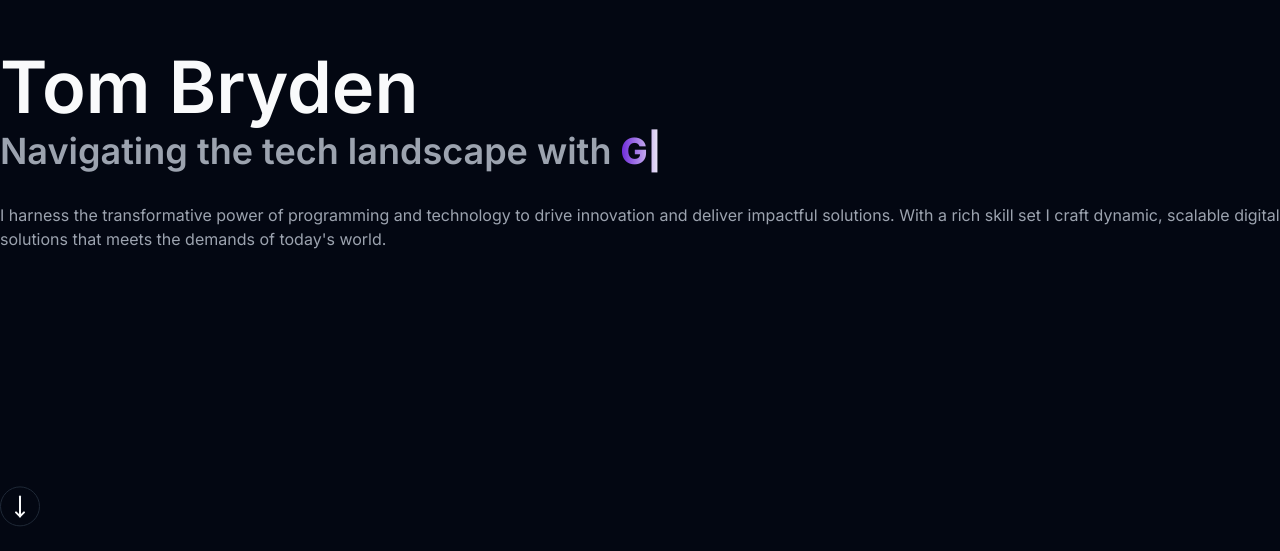
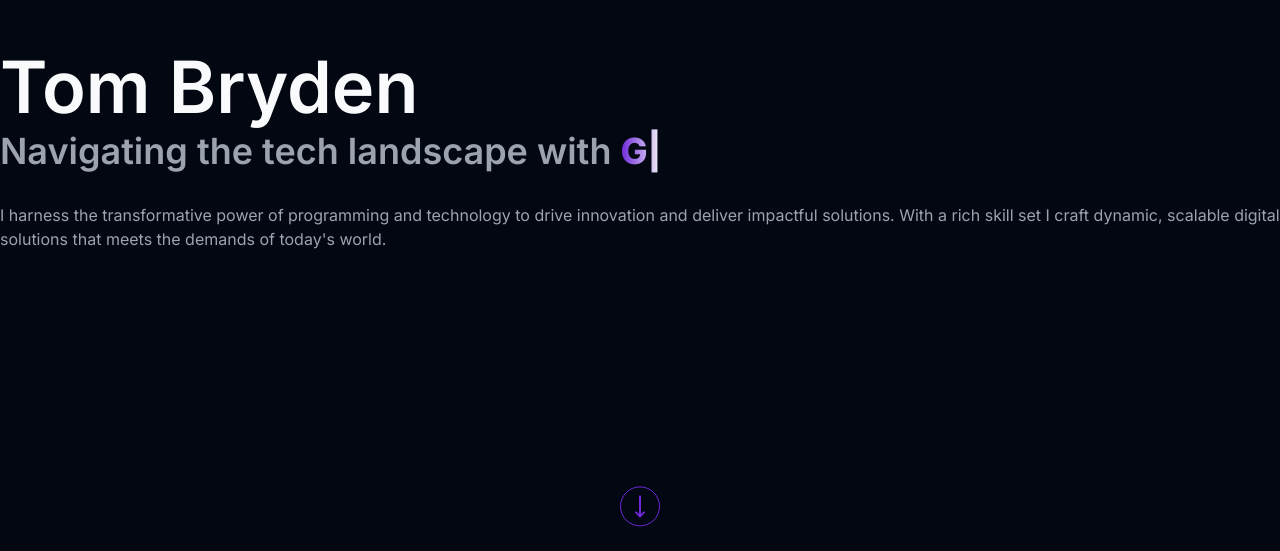
Before and after one commit to tombryden/tombryden-portfolio-v1, a Next.js app: page / in a window 1280 px wide. Shown: the part 249-800 px from the top of the page. Built offline with nearby package versions, Linux system fonts and the light colour scheme.

Commit message:
Made border less vibrant on hover

```diff
--- a/src/components/pages/home/greeting/animated-movedown.tsx
+++ b/src/components/pages/home/greeting/animated-movedown.tsx
@@ -30,7 +30,7 @@ const AnimatedMovedown = () => {
       ref={ref}
       variant="outline"
       size="icon"
-      className="absolute bottom-10 rounded-full"
+      className="absolute bottom-10 self-center rounded-full border-primary text-primary hover:text-primary/90 hover:border-primary/50"
       // Icon={<MoveDown />}
       onMouseEnter={handlePause}
       onMouseLeave={handleResume}
```
